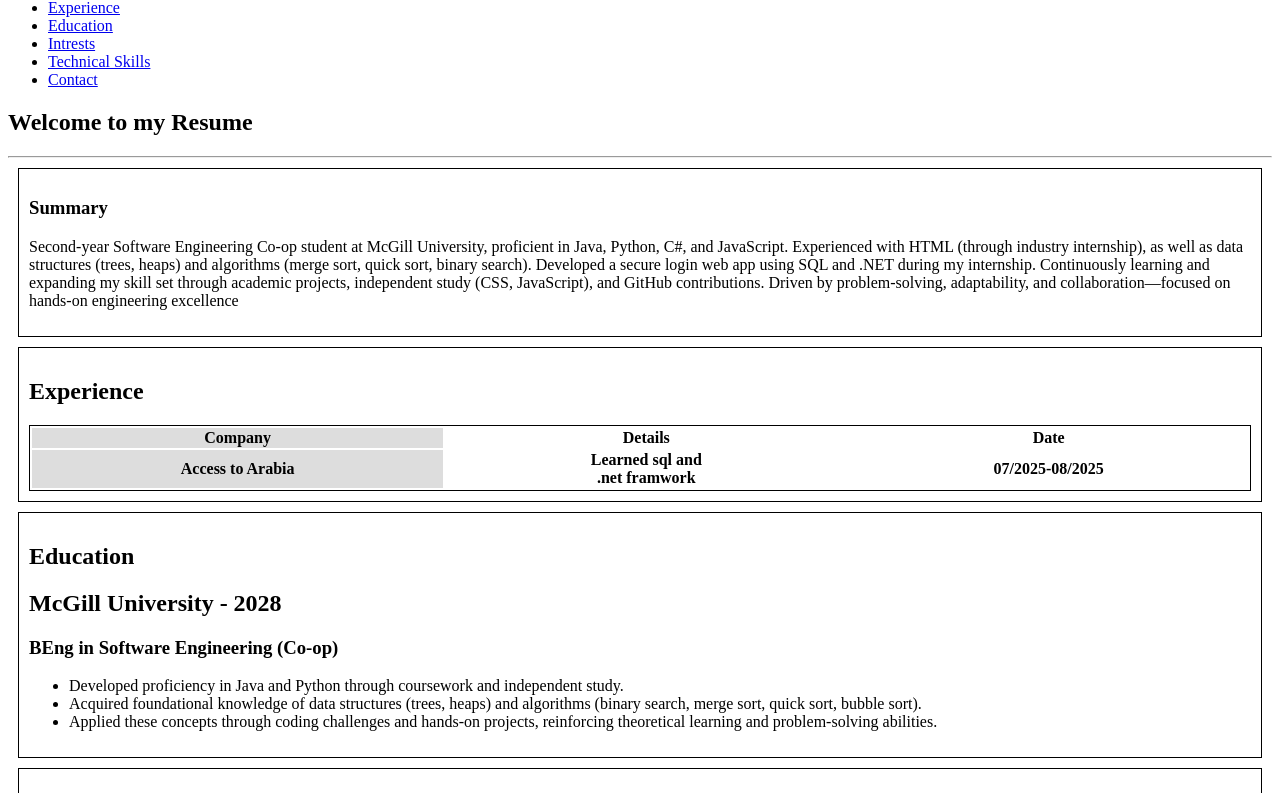
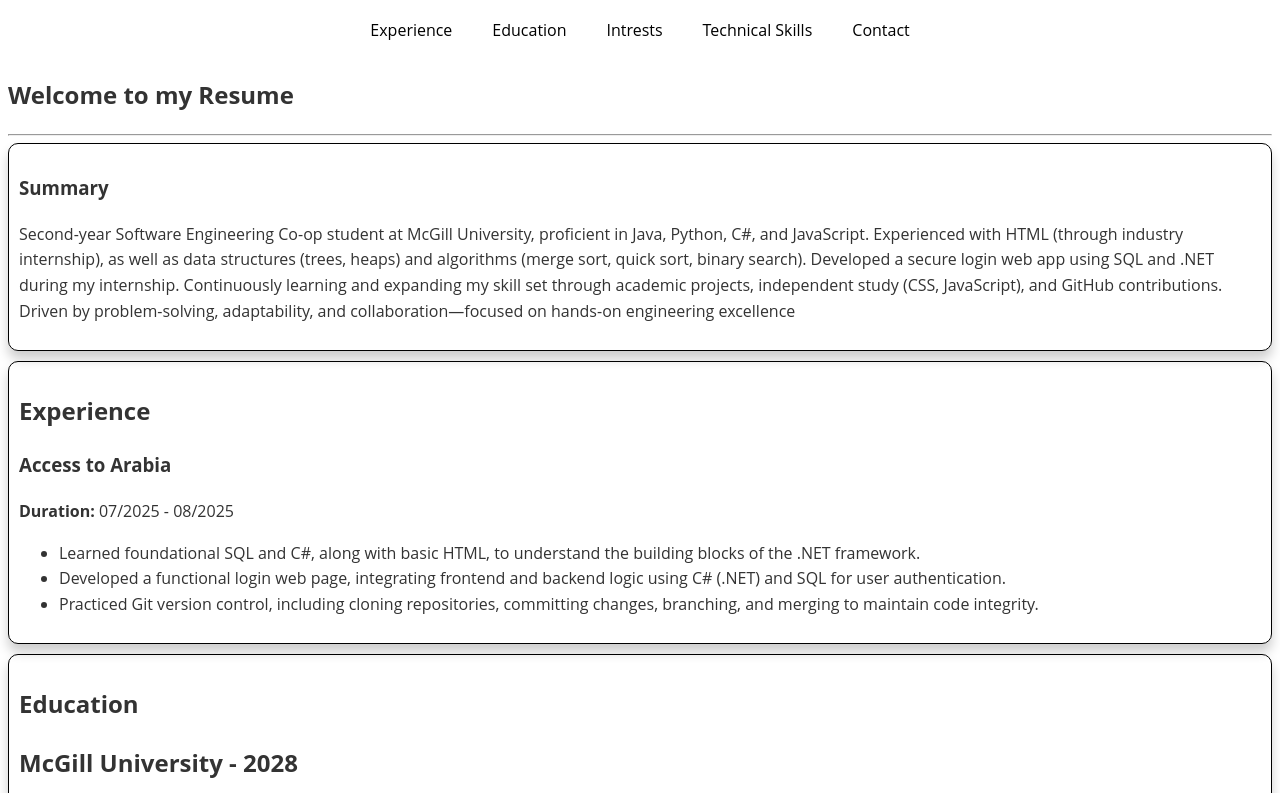
Before and after one commit to Zaidmcuni/MyProfile, a plain HTML site: page index.html in a window 1280 px wide. Shown: the part 81-874 px from the top of the page. Drawn offline with Linux system fonts and the light colour scheme.

Commit message:
Update index.html

```diff
--- a/index.html
+++ b/index.html
@@ -22,8 +22,78 @@
             section{
                 padding:10px;
                 border:1px solid black;
-                margin:10px
+                margin:10px 0;
+                border-radius: 10px;
+                box-shadow: 0 4px 6px rgba(0,0,0,0.1);
+                 box-shadow: 0 8px 12px rgba(0,0,0,0.2);
+    transform: translateY(-3px);
+    transition: all 0.3s ease;
+
             }
+           a {
+    max-width: 150px;
+    display: inline-block; /* ensures max-width works properly */
+    white-space: nowrap;   /* prevents button text wrapping */
+    overflow: hidden;
+    text-overflow: ellipsis; /* adds ... if text is too long */
+}
+
+a:hover {
+    background-color: #0056b3;
+}
+body {
+    font-family: 'Open Sans', sans-serif;
+    line-height: 1.6;
+    color: #333;
+}
+header.header h1 {
+    text-align: center;
+}
+nav.navbar ul {
+    list-style: none;      /* Remove bullets */
+    padding: 0;            /* Remove default padding */
+    margin: 0;             /* Remove default margin */
+    display: flex;         /* Arrange items in a row */
+    justify-content: center; /* Center the whole nav horizontally */
+    gap: 20px;             /* Space between links */
+}
+
+nav.navbar ul li {
+    display: inline;       /* Optional: keep list items inline */
+}
+
+nav.navbar ul li a {
+    text-decoration: none; /* Remove underline */
+    color: black;          /* Set link color */
+    padding: 5px 10px;     /* Add spacing around links */
+}
+html {
+    scroll-behavior: smooth;
+}
+/* Normal: horizontal navbar links */
+nav.navbar ul {
+    list-style: none;
+    padding: 0;
+    margin: 0;
+    display: flex;
+    justify-content: center;
+    gap: 20px;
+}
+
+/* On narrow screens (max width 600px), stack vertically */
+@media (max-width: 600px) {
+    nav.navbar ul {
+        flex-direction: column;  /* stack vertically */
+        align-items: center;     /* center items horizontally */
+        gap: 10px;               /* smaller gap vertically */
+    }
+}
+
+
+
+
+
+
 
         </style>
     </head>
@@ -59,32 +129,20 @@
 
         </article>
         <section id="Experience">
-        <h2>Experience</h2>
+    <h2>Experience</h2>
+    <div class="job">
+        <h3>Access to Arabia</h3>
+        <p><strong>Duration:</strong> 07/2025 - 08/2025</p>
+        <ul>
+  <li>Learned foundational SQL and C#, along with basic HTML, to understand the building blocks of the .NET framework.</li>
+  <li>Developed a functional login web page, integrating frontend and backend logic using C# (.NET) and SQL for user authentication.</li>
+  <li>Practiced Git version control, including cloning repositories, committing changes, branching, and merging to maintain code integrity.</li>
+</ul>
 
-            <table>
-                <colgroup>
-                    <col span="1" style="background-color: #ddd;">
-                </colgroup>
-                <tr>
-                    <th>Company</th>
-                    <th>Details</th>
-                    <th>Date</th>
+    </div>
+    <!-- Repeat for other jobs -->
+</section>
 
-                </tr>
-                <tr>
-                    <th>
-                        Access to Arabia
-                    </th>
-                    <th>
-                        Learned sql and<br> .net framwork
-                    </th>
-                    <th>
-                        07/2025-08/2025
-                    </th>
-                </tr>
-            </table>
-
-        </section>
 
         <section id="Education">
             <h2>Education</h2>
```
